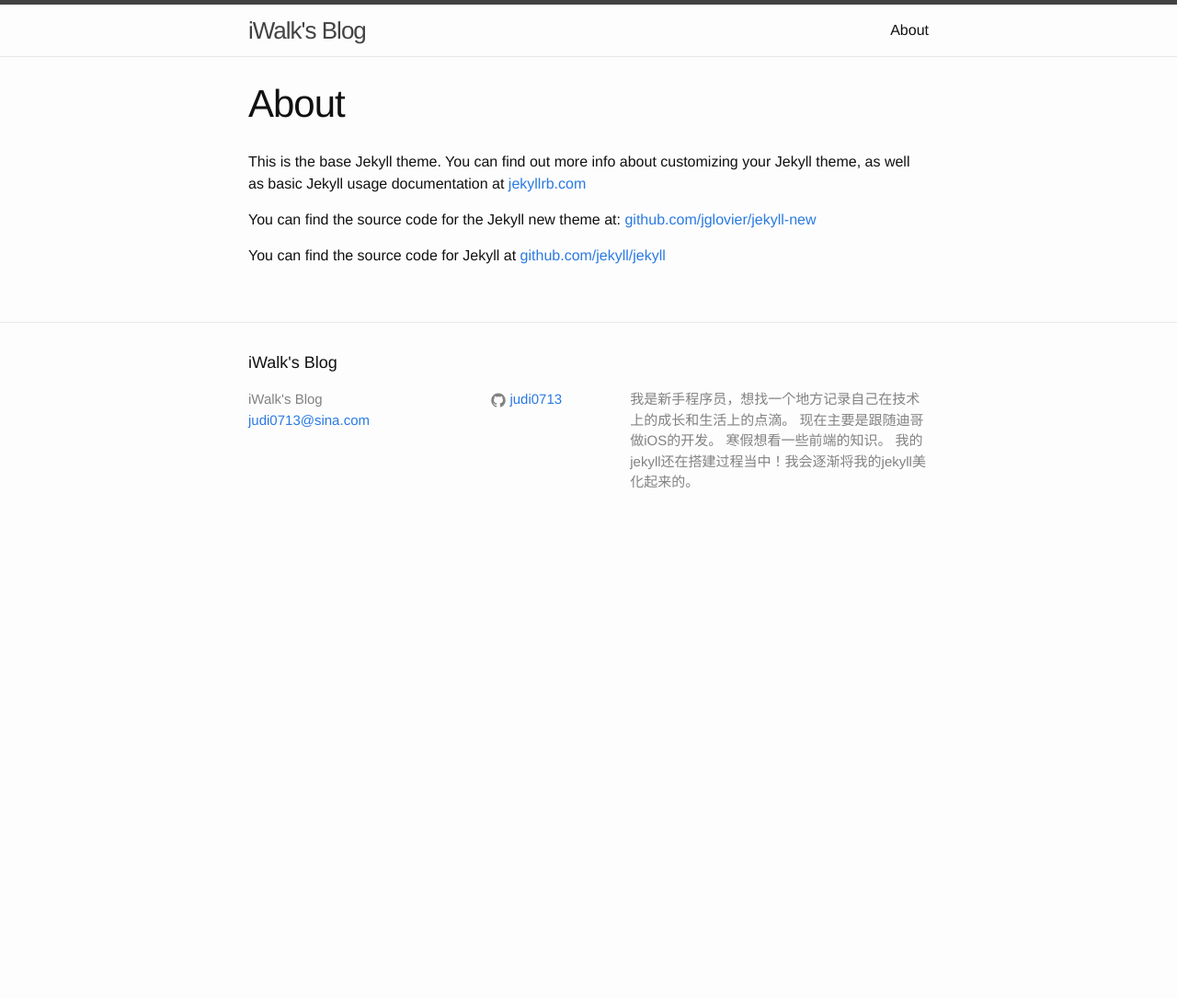
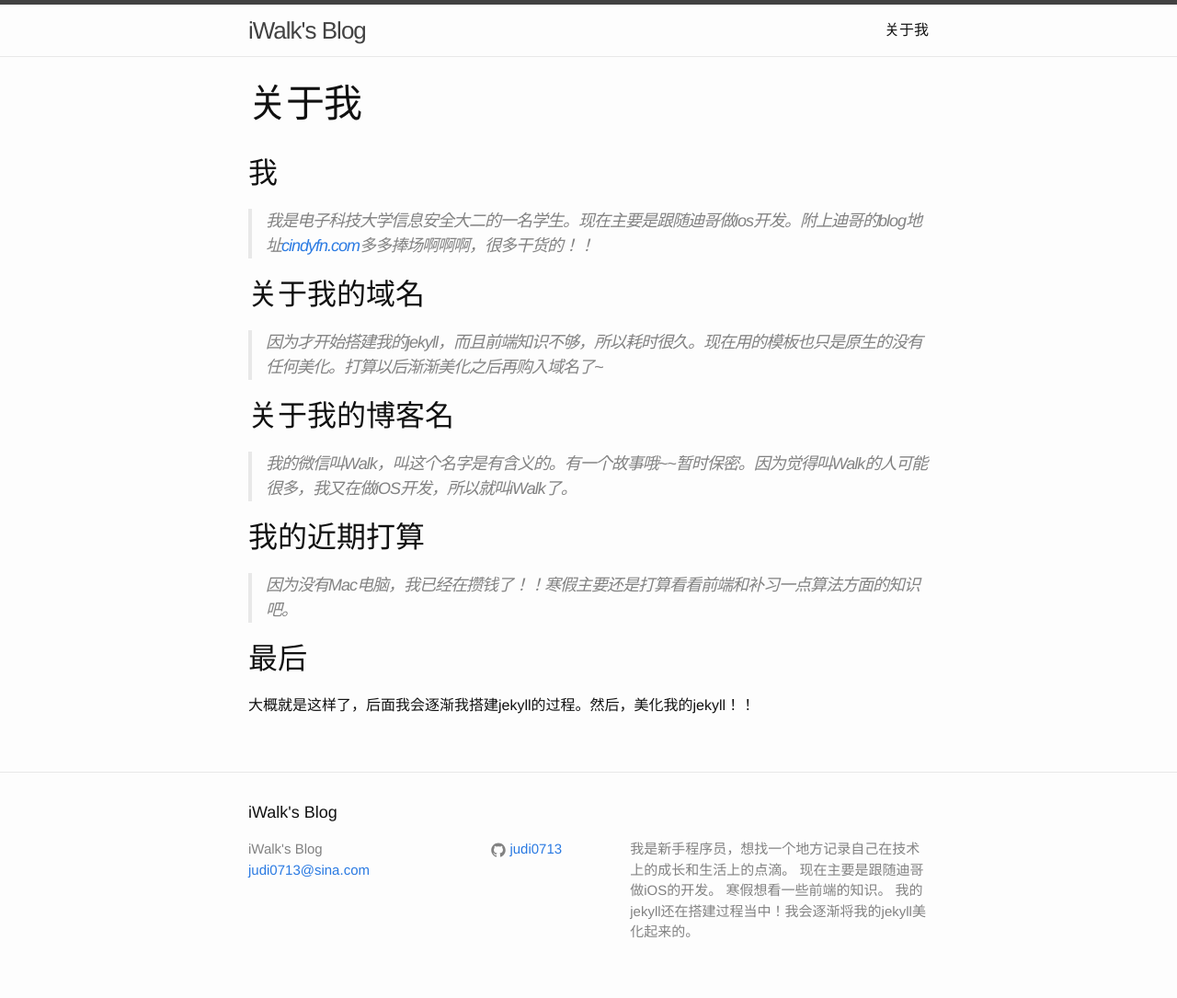
Before and after one commit to tesths/tesths.github.com, a Jekyll site: the page built from about.md, in a window 1280 px wide. Shown: the whole page at 92% size. Built offline with Jekyll 4.4.1, drawn with Linux system fonts in a browser that asks for light colours; before the commit the page ends 900 px from its top, so only the background shows below that.

```diff
--- a/_config.yml
+++ b/_config.yml
@@ -7,7 +7,7 @@
   寒假想看一些前端的知识。
   我的jekyll还在搭建过程当中！我会逐渐将我的jekyll美化起来的。
 baseurl: "" # the subpath of your site, e.g. /blog/
-url: "http://yourdomain.com" # the base hostname & protocol for your site
+url: "judi0713.github.io" # the base hostname & protocol for your site
 github_username: judi0713
 
 # Build settings
--- a/about.md
+++ b/about.md
@@ -1,11 +1,26 @@
 ---
 layout: page
-title: About
+title: 关于我
+date: 2015.2.8 16:22
 permalink: /about/
 ---
 
-This is the base Jekyll theme. You can find out more info about customizing your Jekyll theme, as well as basic Jekyll usage documentation at [jekyllrb.com](http://jekyllrb.com/)
+##我
 
-You can find the source code for the Jekyll new theme at: [github.com/jglovier/jekyll-new](https://github.com/jglovier/jekyll-new)
+> 我是电子科技大学信息安全大二的一名学生。现在主要是跟随迪哥做ios开发。附上迪哥的blog地址[cindyfn.com](http://cindyfn.com/)多多捧场啊啊啊，很多干货的！！
 
-You can find the source code for Jekyll at [github.com/jekyll/jekyll](https://github.com/jekyll/jekyll)
+##关于我的域名
+
+> 因为才开始搭建我的jekyll，而且前端知识不够，所以耗时很久。现在用的模板也只是原生的没有任何美化。打算以后渐渐美化之后再购入域名了~
+
+##关于我的博客名
+
+> 我的微信叫Walk，叫这个名字是有含义的。有一个故事哦~~暂时保密。因为觉得叫Walk的人可能很多，我又在做iOS开发，所以就叫iWalk了。
+
+##我的近期打算
+
+> 因为没有Mac电脑，我已经在攒钱了！！寒假主要还是打算看看前端和补习一点算法方面的知识吧。
+
+##最后
+
+大概就是这样了，后面我会逐渐我搭建jekyll的过程。然后，美化我的jekyll！！
```
Also changed, not shown: _posts/2015-02-08-welcome-to-jekyll.markdown (deleted, +0 -25 lines), 4 other files.
